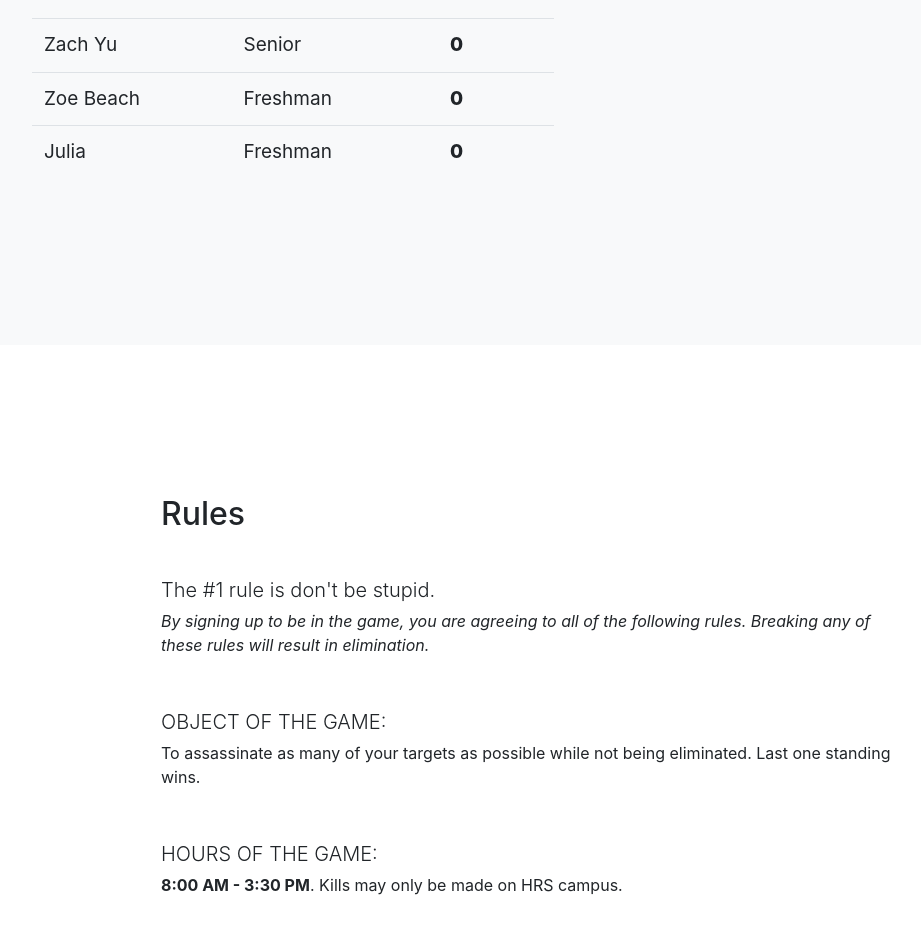
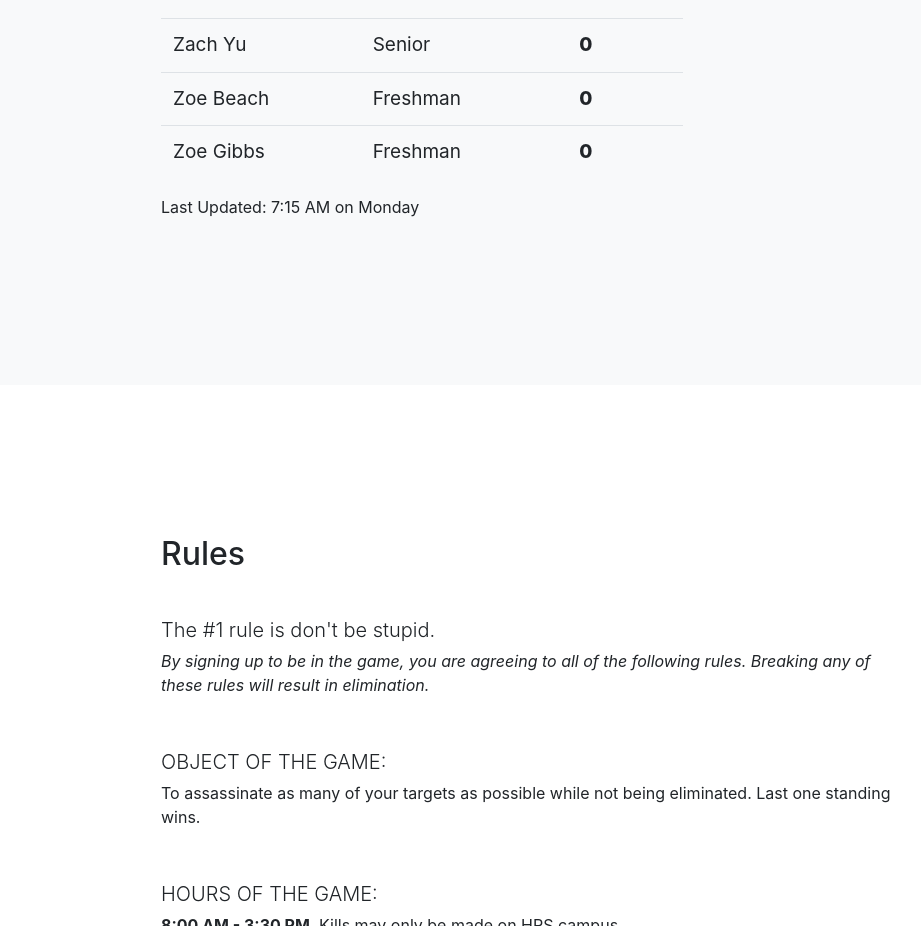
Before and after one commit to hrs-cce/assassins, a website with bundled scripts: page index.html in a window 1280 px wide. Shown: the part 3586-4512 px from the top of the page, without its empty margins (114-1035 px from the left). Built offline with nearby package versions, Linux system fonts and the light colour scheme.

Commit message:
Update index.html

```diff
--- a/index.html
+++ b/index.html
@@ -353,7 +353,7 @@
                   <td class="bold">0</td>
                 </tr>
                 <tr>
-                  <td>Julia</td>
+                  <td>Zoe Gibbs</td>
                   <td>Freshman</td>
                   <td class="bold">0</td>
                 </tr>
@@ -362,8 +362,8 @@
 
               </tbody>
             </table>
+                     <p> Last Updated: 7:15 AM on Monday </p>
           </div>
-          <p> Last Updated: 7:15 AM on Monday </p>
         </div>
       </div>
     </section>
```
